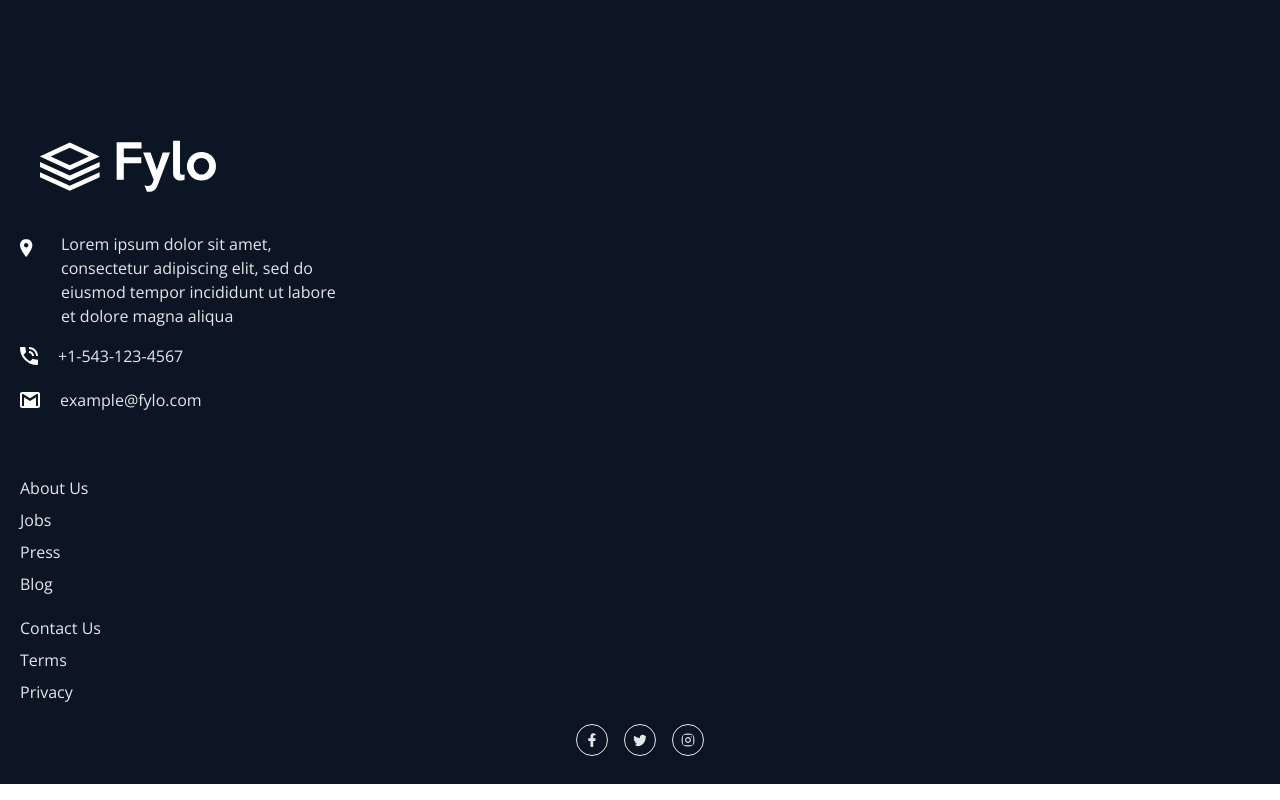
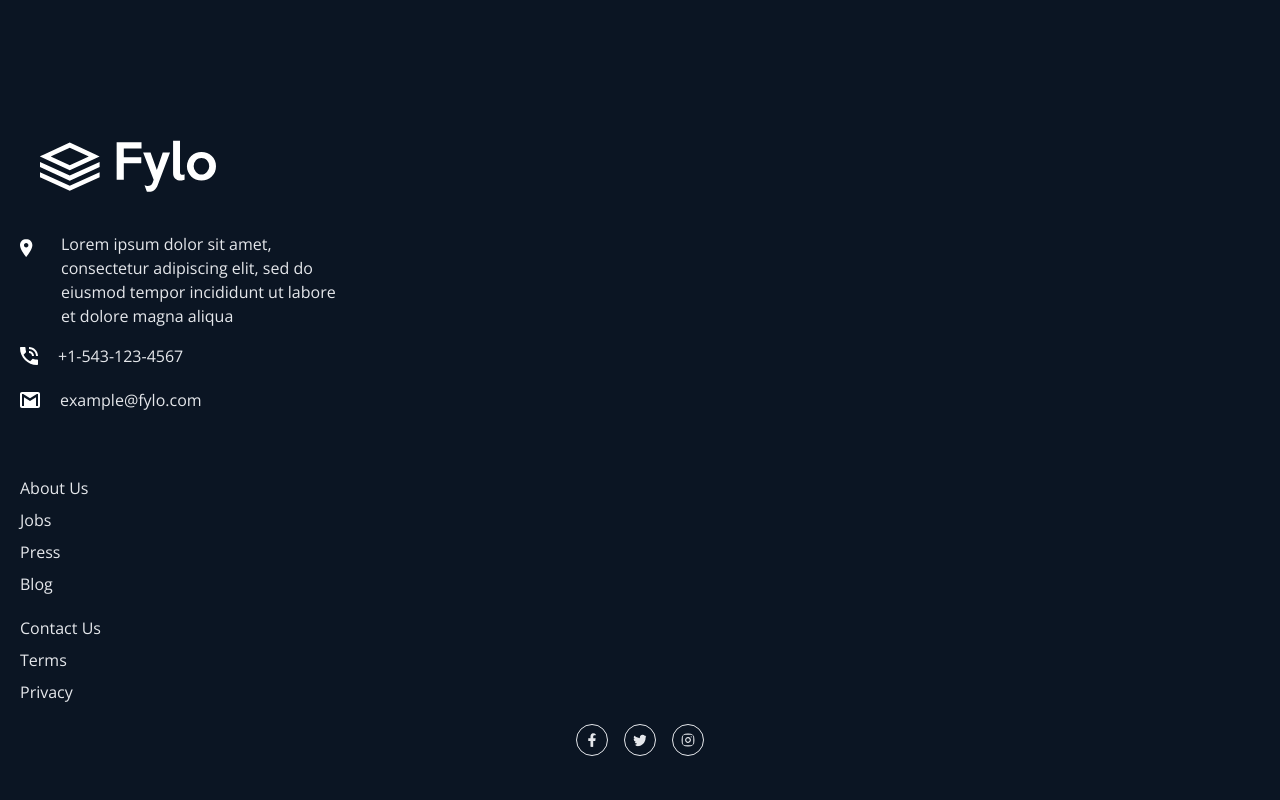
Before and after one commit to RonenTGreat/fylo_dark_theme_page, a React (Vite) app: page / in a window 1280 px wide. Shown: the part 4164-4964 px from the top of the page. Built offline with nearby package versions, Linux system fonts and the light colour scheme.

Commit message:
fixed white space at bottom of screen

```diff
--- a/src/components/footer/footer.component.jsx
+++ b/src/components/footer/footer.component.jsx
@@ -35,7 +35,7 @@ const Footer = () => {
         <a href="/#">Privacy</a>
       </div>
 
-      <div className="flex gap-4 justify-center pb-7">
+      <div className="flex gap-4 justify-center pb-5">
         <a href="/#"><FaFacebookF className=" w-8 h-8 border rounded-full p-2 hover:text-mycyan hover:border-myblue" /></a>
         <a href="/#"><BsTwitter className=" w-8 h-8 border rounded-full p-2 hover:text-mycyan hover:border-myblue" /></a>
         <a href="/#"><FiInstagram className=" w-8 h-8 border rounded-full p-2 hover:text-mycyan hover:border-myblue" /></a>
--- a/src/index.css
+++ b/src/index.css
@@ -12,9 +12,5 @@ html,
 body {
   max-width: 100vw;
   overflow-x: hidden;
+  background-color: hsl(216, 53%, 9%);
 }
-
-a {
-  color: inherit;
-  text-decoration: none;
-}
```
